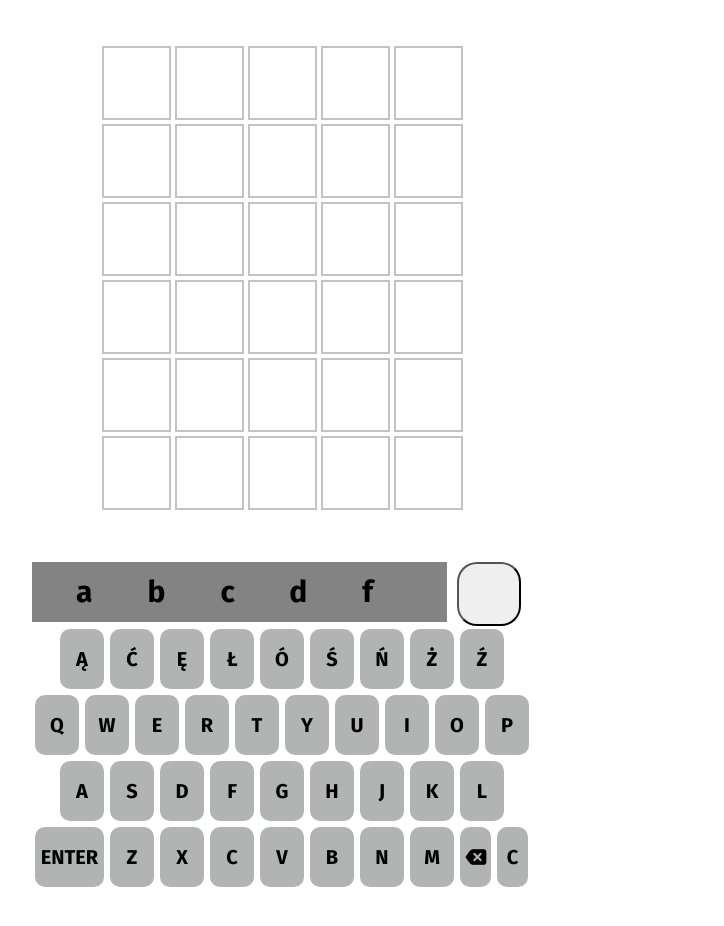
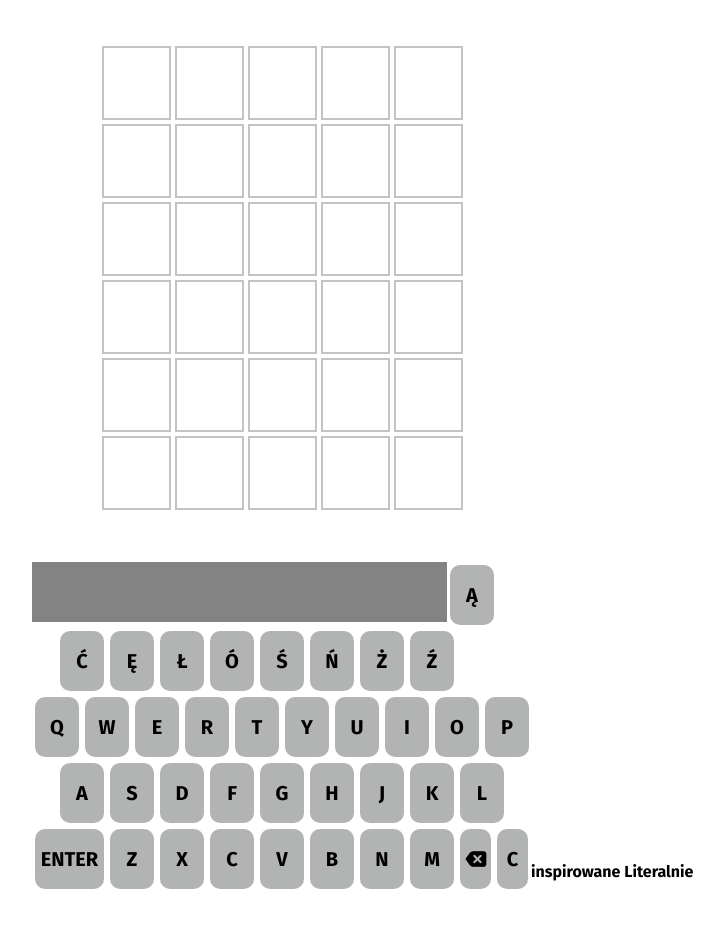
Before and after one commit to siemamsdawe/lv, a plain HTML site: page v2/index.html in a window 1280 px wide. Shown: the part 70-996 px from the top of the page, without its empty margins (358-1082 px from the left). After the commit the page ends 962 px from the top, so only its background shows below. Drawn offline with Linux system fonts and the light colour scheme.

Commit message:
Update index.html

```diff
--- a/v2/index.html
+++ b/v2/index.html
@@ -97,9 +97,7 @@
             </section>
 
             <div id="typing">
-                <input type="text" id="txt" value="abcdf" maxlength="5">
-                <button id="button"></button>
-                <div style="clear: both"></div>
+                <input type="text" id="txt" maxlength="5">
             </div>
 
             <footer>
@@ -161,6 +159,9 @@
 
         </div>
 
+            <nav>
+                <p>inspirowane Literalnie</p>
+            </nav>
     </main>
 
     <script src="code.js"></script>
```
